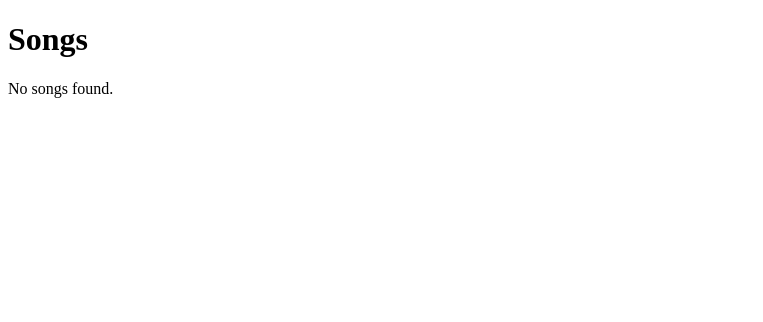
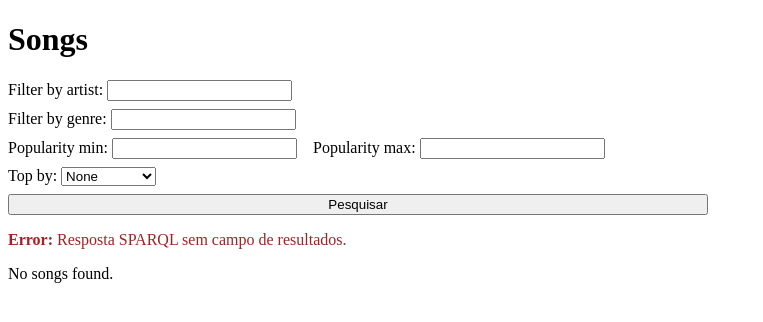
Before and after one commit to hujuc/Music-Trends-WS, a Django app: page /songs/ in a window 1280 px wide. Shown: the top 322 px of the page, without its empty margins (0-763 px from the left). Run offline with Django 5.2, Linux system fonts and the light colour scheme; data that the repository does not hold is empty.

Commit message:
Fechar Base Técnica

```diff
--- /dev/null
+++ b/django/music_trends/music/sparql_client.py
@@ -0,0 +1,59 @@
+from __future__ import annotations
+
+from typing import Any
+
+import requests
+from django.conf import settings
+
+
+class SparqlClientError(Exception):
+    """Raised when the SPARQL endpoint is unavailable or returns invalid data."""
+
+
+def build_prefixes(prefixes: dict[str, str]) -> str:
+    return "\n".join(f"PREFIX {alias}: <{uri}>" for alias, uri in prefixes.items())
+
+
+def sparql_escape_literal(value: str) -> str:
+    escaped = value.replace('\\', '\\\\').replace('"', '\\"').replace('\n', ' ')
+    return f'"{escaped}"'
+
+
+def run_select(query_body: str) -> list[dict[str, Any]]:
+    prefixes = build_prefixes(settings.SPARQL_PREFIXES)
+    full_query = f"{prefixes}\n\n{query_body.strip()}"
+
+    try:
+        response = requests.post(
+            settings.GRAPHDB_ENDPOINT,
+            data={"query": full_query},
+            headers={"Accept": "application/sparql-results+json"},
+            timeout=settings.GRAPHDB_TIMEOUT,
+        )
+        response.raise_for_status()
+        payload = response.json()
+    except requests.RequestException as exc:
+        raise SparqlClientError("Nao foi possivel ligar ao GraphDB.") from exc
+    except ValueError as exc:
+        raise SparqlClientError("Resposta invalida do GraphDB.") from exc
+
+    bindings = payload.get("results", {}).get("bindings")
+    if bindings is None:
+        raise SparqlClientError("Resposta SPARQL sem campo de resultados.")
+
+    return bindings
+
+
+def run_update(query_body: str) -> None:
+    prefixes = build_prefixes(settings.SPARQL_PREFIXES)
+    full_query = f"{prefixes}\n\n{query_body.strip()}"
+
+    try:
+        response = requests.post(
+            settings.GRAPHDB_ENDPOINT,
+            data={"update": full_query},
+            timeout=settings.GRAPHDB_TIMEOUT,
+        )
+        response.raise_for_status()
+    except requests.RequestException as exc:
+        raise SparqlClientError("Falha ao executar update SPARQL.") from exc
--- a/django/music_trends/music/templates/songs.html
+++ b/django/music_trends/music/templates/songs.html
@@ -7,10 +7,51 @@
 
     <h1>Songs</h1>
 
+    <form method="get" style="margin-bottom: 16px; display: grid; gap: 8px; max-width: 700px;">
+        <div>
+            <label for="artist">Filter by artist:</label>
+            <input id="artist" name="artist" type="text" value="{{ artist_query|default:'' }}" />
+        </div>
+
+        <div>
+            <label for="genre">Filter by genre:</label>
+            <input id="genre" name="genre" type="text" value="{{ genre_query|default:'' }}" />
+        </div>
+
+        <div>
+            <label for="popularity_min">Popularity min:</label>
+            <input id="popularity_min" name="popularity_min" type="number" step="0.1" value="{{ popularity_min|default:'' }}" />
+
+            <label for="popularity_max" style="margin-left: 12px;">Popularity max:</label>
+            <input id="popularity_max" name="popularity_max" type="number" step="0.1" value="{{ popularity_max|default:'' }}" />
+        </div>
+
+        <div>
+            <label for="top_metric">Top by:</label>
+            <select id="top_metric" name="top_metric">
+                <option value="" {% if not top_metric %}selected{% endif %}>None</option>
+                <option value="energy" {% if top_metric == 'energy' %}selected{% endif %}>Energy</option>
+                <option value="danceability" {% if top_metric == 'danceability' %}selected{% endif %}>Danceability</option>
+            </select>
+        </div>
+
+        <button type="submit">Pesquisar</button>
+    </form>
+
+    {% if error_message %}
+        <p style="color: #a12222;"><strong>Error:</strong> {{ error_message }}</p>
+    {% endif %}
+
     {% if songs %}
         <ul>
             {% for song in songs %}
-                <li><b>{{ song.name }}</b> by {{ song.artist }}</li>
+                <li>
+                    <b>{{ song.name }}</b> by {{ song.artist }}
+                    | genre: {{ song.genre }}
+                    | popularity: {{ song.popularity }}
+                    | energy: {{ song.energy }}
+                    | danceability: {{ song.danceability }}
+                </li>
             {% endfor %}
         </ul>
     {% else %}
--- a/django/music_trends/music/views.py
+++ b/django/music_trends/music/views.py
@@ -1,44 +1,113 @@
 from django.shortcuts import render
 from django.http import HttpResponse
-import requests
-from django.http import JsonResponse
+
+from .sparql_client import SparqlClientError, run_select, sparql_escape_literal
 
 # Create your views here.
 
-# tá hardcoded tbm mas fonixxxx, o mm para os prefixos do SPARQL
-GRAPHDB_ENDPOINT = "http://localhost:7200/repositories/music"
+def songs(request):
+    artist_query = request.GET.get('artist', '').strip()
+    genre_query = request.GET.get('genre', '').strip()
+    popularity_min = request.GET.get('popularity_min', '').strip()
+    popularity_max = request.GET.get('popularity_max', '').strip()
+    top_metric = request.GET.get('top_metric', '').strip()
 
-def songs(request):
-    query = """
-    PREFIX pred: <http://music.org/pred/>
-    PREFIX type: <http://music.org/type/>
+    filters = []
 
-    SELECT ?songname ?artistname
-    WHERE {
+    if artist_query:
+        filters.append(
+            f"FILTER(CONTAINS(LCASE(STR(?artistname)), LCASE(STR({sparql_escape_literal(artist_query)}))))"
+        )
+
+    if genre_query:
+        filters.append(
+            f"FILTER(BOUND(?genre) && CONTAINS(LCASE(STR(?genre)), LCASE(STR({sparql_escape_literal(genre_query)}))))"
+        )
+
+    if popularity_min:
+        try:
+            pop_min_value = float(popularity_min)
+            filters.append(f"FILTER(BOUND(?popularity) && ?popularity >= {pop_min_value})")
+        except ValueError:
+            popularity_min = ''
+
+    if popularity_max:
+        try:
+            pop_max_value = float(popularity_max)
+            filters.append(f"FILTER(BOUND(?popularity) && ?popularity <= {pop_max_value})")
+        except ValueError:
+            popularity_max = ''
+
+    top_metric_map = {
+        'energy': 'energy',
+        'danceability': 'danceability',
+    }
+    top_metric = top_metric_map.get(top_metric, '')
+
+    order_clause = ''
+    if top_metric:
+        order_clause = f'ORDER BY DESC(?{top_metric})'
+
+    filters_block = "\n        ".join(filters)
+
+    query = f"""
+    SELECT ?songname ?artistname ?genre ?popularity ?energy ?danceability
+    WHERE {{
         ?song a type:Song ;
         pred:name ?songname ;
         pred:mainArtist ?artist .
 
         ?artist pred:name ?artistname .
-    }
+        OPTIONAL {{ ?song pred:genre ?genre . }}
+        OPTIONAL {{ ?song pred:popularity ?popularity . }}
+        OPTIONAL {{ ?song pred:energy ?energy . }}
+        OPTIONAL {{ ?song pred:danceability ?danceability . }}
+        {filters_block}
+    }}
+    {order_clause}
     LIMIT 20
     """
 
-    response = requests.post(
-        GRAPHDB_ENDPOINT,
-        data={"query": query},
-        headers={"Accept": "application/sparql-results+json"}
-    )
+    try:
+        bindings = run_select(query)
+    except SparqlClientError as exc:
+        return render(
+            request,
+            'songs.html',
+            {
+                'songs': [],
+                'error_message': str(exc),
+                'artist_query': artist_query,
+                'genre_query': genre_query,
+                'popularity_min': popularity_min,
+                'popularity_max': popularity_max,
+                'top_metric': top_metric,
+            },
+        )
 
-    data = response.json()
     results = [
         {
-            "name": r["songname"]["value"],
-            "artist": r["artistname"]["value"]
+            'name': r['songname']['value'],
+            'artist': r['artistname']['value'],
+            'genre': r.get('genre', {}).get('value', '-'),
+            'popularity': r.get('popularity', {}).get('value', '-'),
+            'energy': r.get('energy', {}).get('value', '-'),
+            'danceability': r.get('danceability', {}).get('value', '-'),
         }
-        for r in data["results"]["bindings"]
+        for r in bindings
     ]
-    return render(request, 'songs.html', {'songs': results})
+    return render(
+        request,
+        'songs.html',
+        {
+            'songs': results,
+            'artist_query': artist_query,
+            'genre_query': genre_query,
+            'popularity_min': popularity_min,
+            'popularity_max': popularity_max,
+            'top_metric': top_metric,
+        },
+    )
 
 def home(request):
     return HttpResponse("Welcome to Music App")
```
Also changed, not shown: django/music_trends/music_trends/settings.py (+13 -0 lines), README.md, 1 other file.
